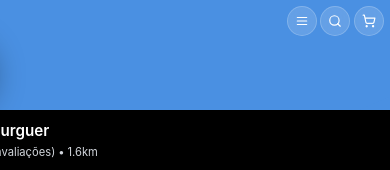
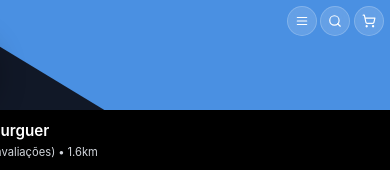
Before and after one commit to filipecrespo11/MVP-total-delivery, a React (Vite) app: page / in a window 390 px wide. Shown: the top 170 px of the page. Built offline with nearby package versions, Linux system fonts and the light colour scheme.

Commit message:
Adjust header blue section styles for improved layout and responsiveness

```diff
--- a/src/components/Header/Header.css
+++ b/src/components/Header/Header.css
@@ -17,18 +17,19 @@
   width: 100%;
   height: 200px;
   background: #4A90E2;
+  clip-path: polygon(30% 0, 71% 0, 100% 0, 100% 100%, 31% 100%, 0 39%, 0 0);
 }
 
 /* Curva de separação - mais diagonal */
 .header-blue-section::after {
   content: '';
   position: absolute;
-  bottom: -2px;
+  bottom: -30px;
   left: 0;
   width: 100%;
-  height: 60px;
+  height: 60px0;
   background: #4A90E2;
-  clip-path: polygon(0 0, 100% 0, 85% 100%, 0% 100%);
+clip-path: polygon(30% 0, 71% 0, 100% 0, 100% 100%, 31% 100%, 0 39%, 0 0);
 }
 
 /* Ajuste da curva para mobile */
```
